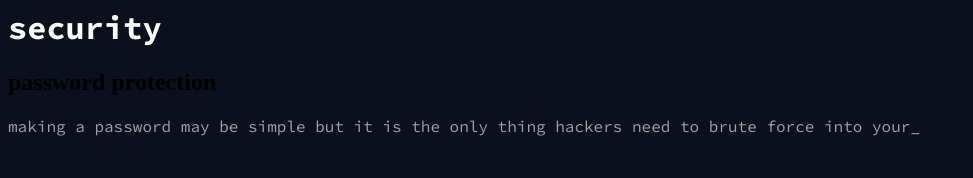
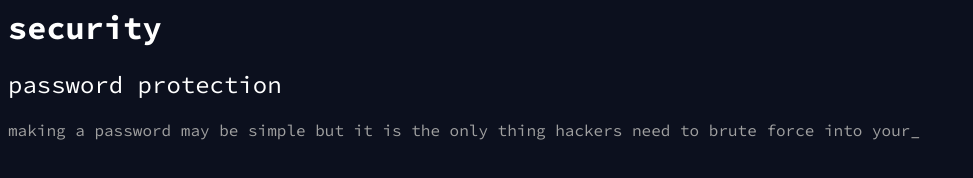
Before and after one commit to jimmyjohn255/coolsite, a plain HTML site: page security.html in a window 1280 px wide. Shown: the whole page, without its empty margins (0-973 px from the left). Drawn offline with Linux system fonts and the light colour scheme.

Commit message:
Update style.css

```diff
--- a/style.css
+++ b/style.css
@@ -3,6 +3,12 @@
 h1 {
    font-family: Source Code Pro, monospace;
    font-weight: 700;
+   color: rgba(255, 255, 255);
+}
+
+h2 {
+   font-family: Source Code Pro, monospace;
+   font-weight: 400;
    color: rgba(255, 255, 255);
 }
 
```
